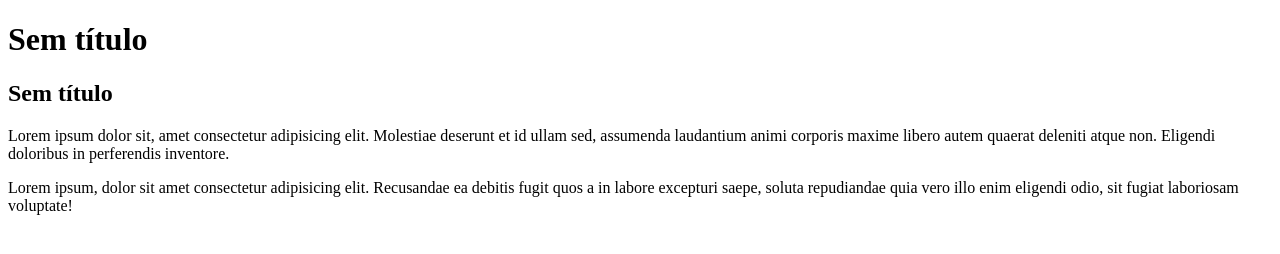
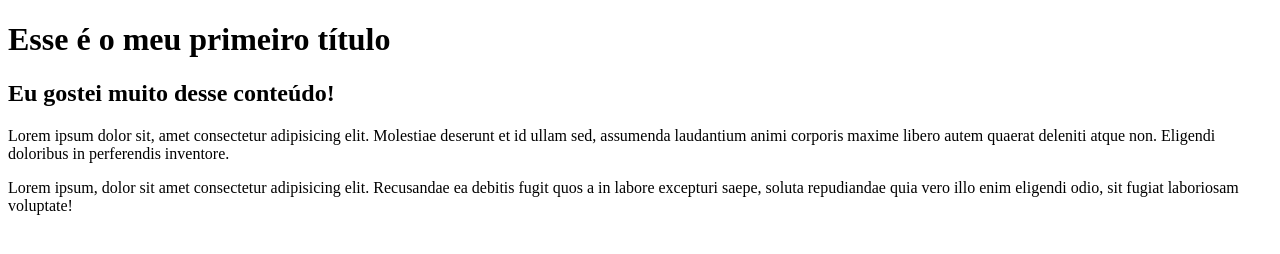
Before and after one commit to guibardev/site-curso-html, a plain HTML site: page site-curso-html/index.html in a window 1280 px wide. Drawn offline with Linux system fonts and the light colour scheme.

Commit message:
Squashed commit of the following:
commit 4b830a78f868f7d78cbf6044e063cd0d172c1ab0
Author: Guilherme de Araujo Barbosa <guibardevs@gmail.com>
Date:   Mon Aug 26 22:10:53 2024 -0300

    update conteudo 1

```diff
--- a/site-curso-html/index.html
+++ b/site-curso-html/index.html
@@ -3,12 +3,12 @@
 <head>
     <meta charset="UTF-8">
     <meta name="viewport" content="width=device-width, initial-scale=1.0">
-    <title>Sem título</title>
+    <title>Aula de Git-Github Curso em vídeo</title>
 </head>
 <body>
-    <main><h1>Sem título</h1>
+    <main><h1>Esse é o meu primeiro título</h1>
 
-    <h2>Sem título</h2>
+    <h2>Eu gostei muito desse conteúdo!</h2>
 
     <p>Lorem ipsum dolor sit, amet consectetur adipisicing elit. Molestiae deserunt et id ullam sed, assumenda laudantium animi corporis maxime libero autem quaerat deleniti atque non. Eligendi doloribus in perferendis inventore.</p>
 
```
